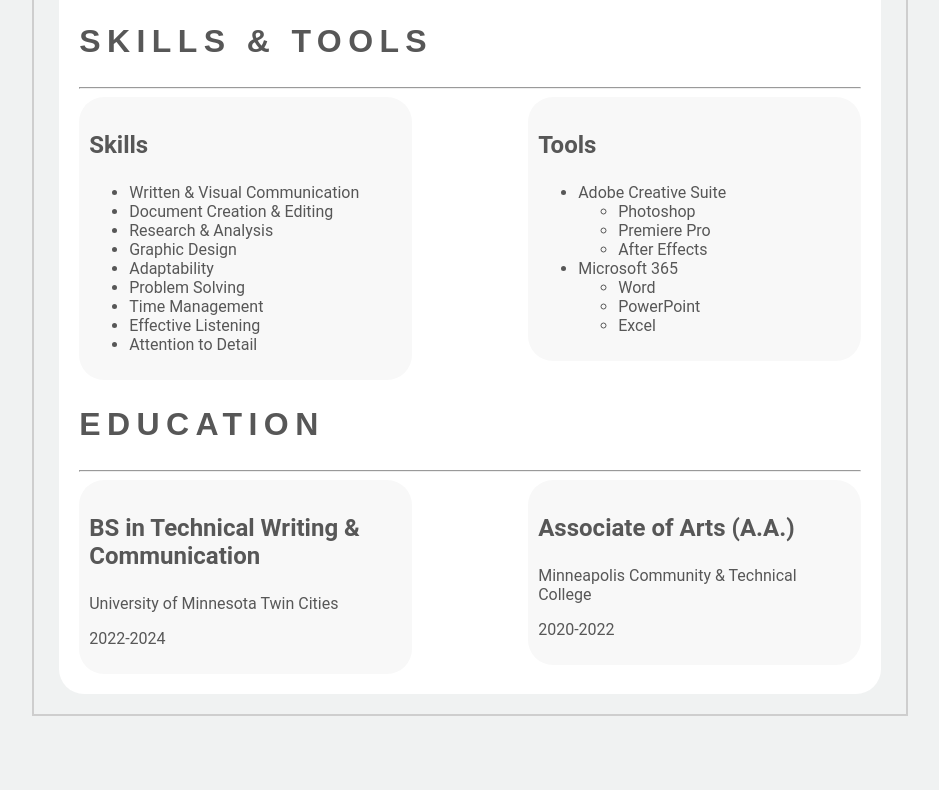
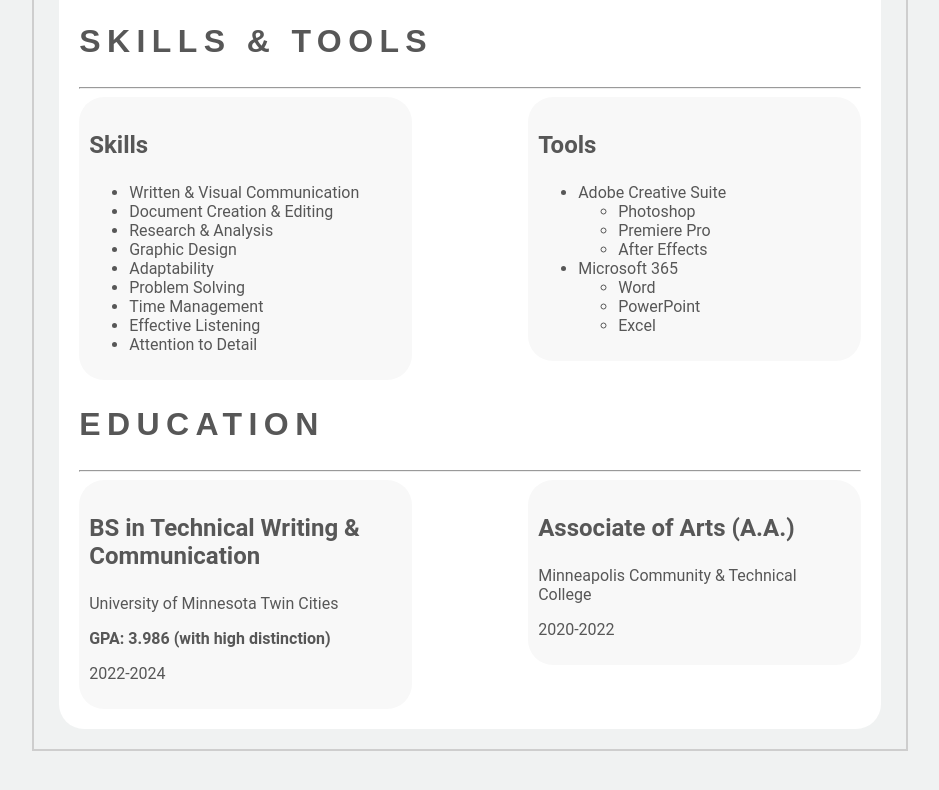
Before and after one commit to mead02/mead02.github.io, a plain HTML site: page resume.html in a window 1280 px wide. Shown: the part 1466-2256 px from the top of the page, without its empty margins (170-1109 px from the left). Drawn offline with Linux system fonts and the light colour scheme; a web font is replaced by a local one.

Commit message:
Add files via upload

```diff
--- a/resume.html
+++ b/resume.html
@@ -136,6 +136,7 @@
                     <div class="column split">
                         <h3>BS in Technical Writing & Communication</h3>
                         <p>University of Minnesota Twin Cities</p>
+                        <p><b>GPA: 3.986 (with high distinction)</b></p>
                         <p>2022-2024</p>
                     </div>
                     <div class="column split" style="float: right;">
```
